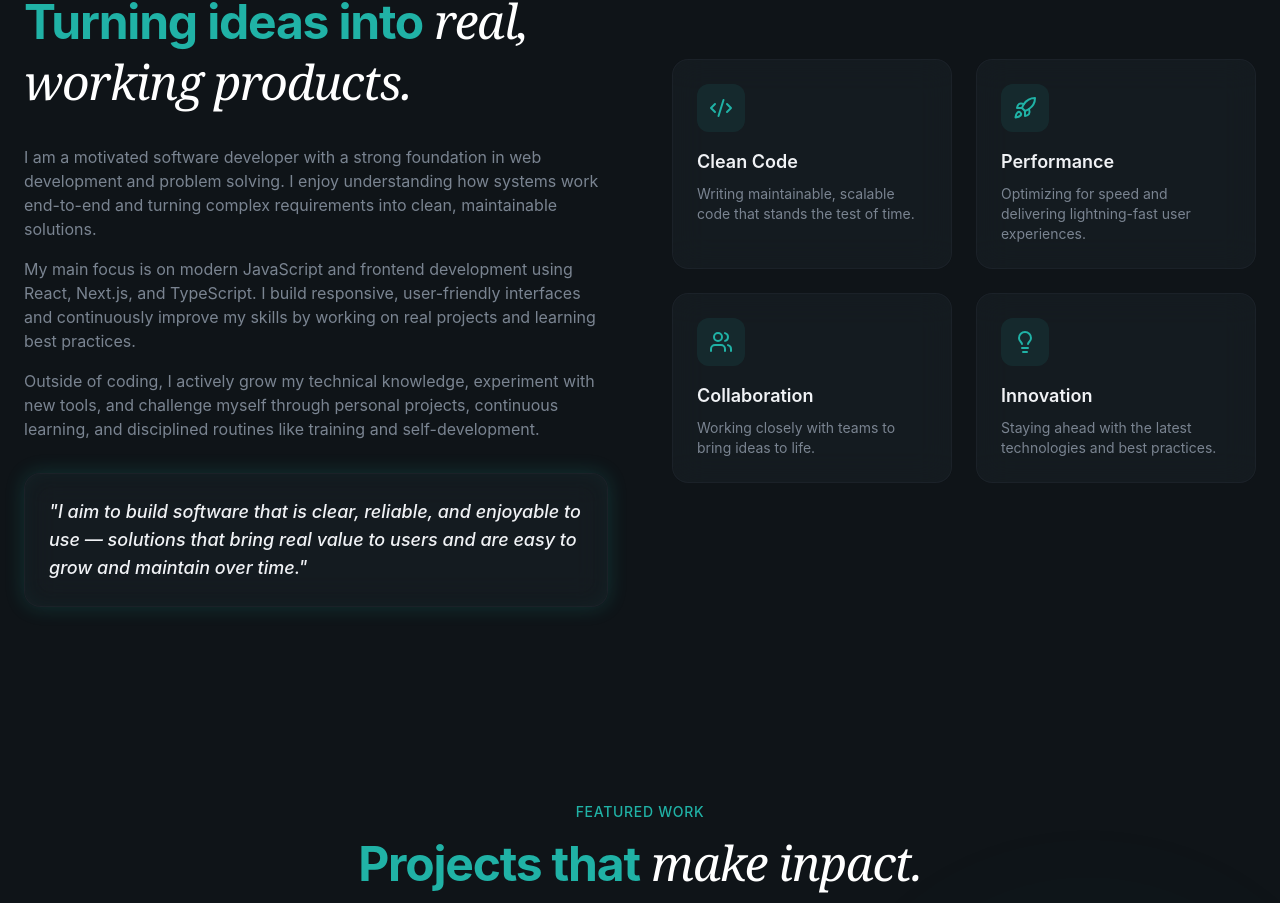
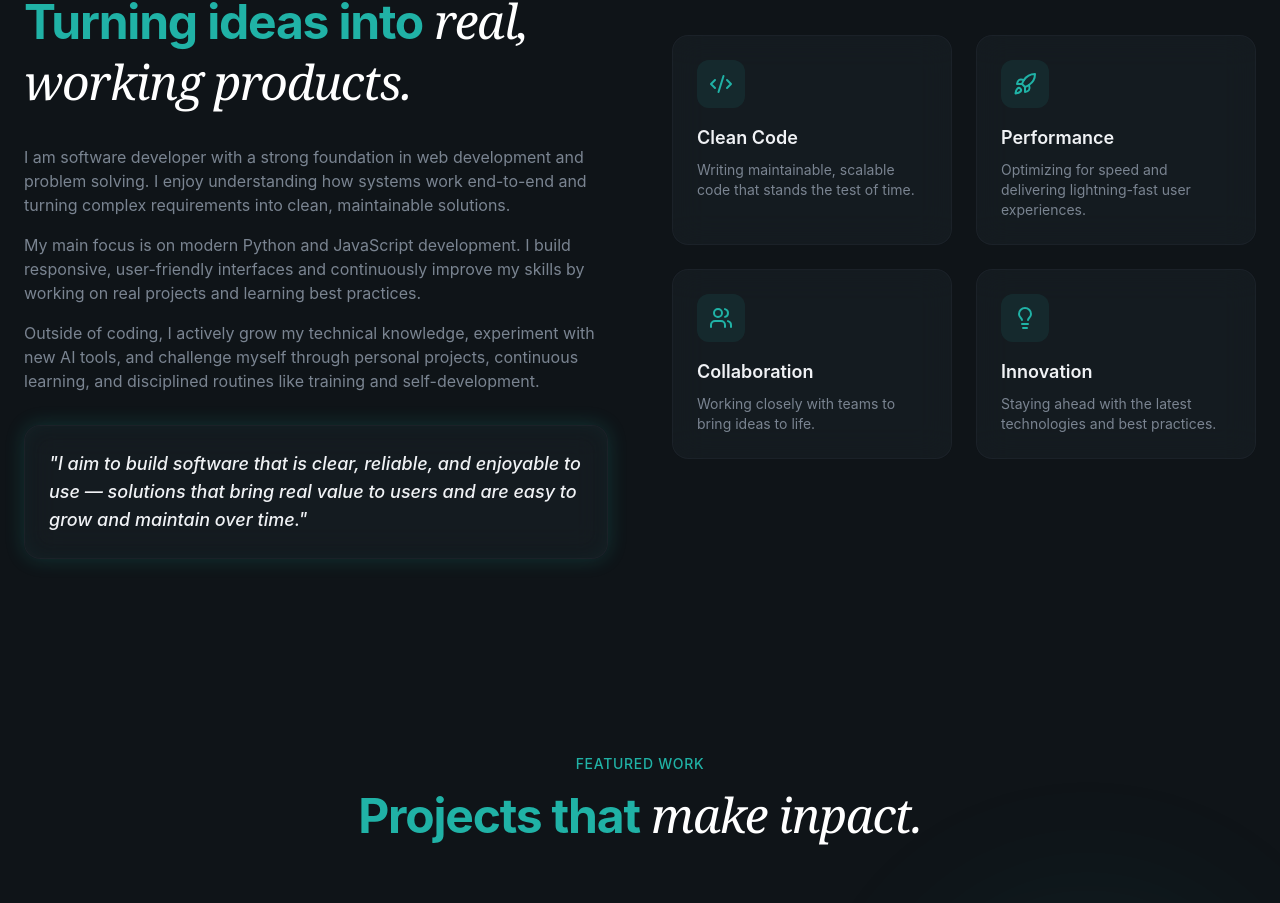
Before and after one commit to RNanko/ud, a Next.js app: page /portfolio in a window 1280 px wide. Shown: the part 1191-2094 px from the top of the page. Built offline with nearby package versions, Linux system fonts and the light colour scheme.

Commit message:
profile update 2

```diff
--- a/app/components/portfolio-sections/About.jsx
+++ b/app/components/portfolio-sections/About.jsx
@@ -55,22 +55,21 @@ export default function About() {
 
             <div className="space-y-4 text-muted-foreground animate-fade-in animation-delay-200">
               <p>
-                I am a motivated software developer with a strong foundation in
+                I am software developer with a strong foundation in
                 web development and problem solving. I enjoy
                 understanding how systems work end-to-end and turning complex
                 requirements into clean, maintainable solutions.
               </p>
 
               <p>
-                My main focus is on modern JavaScript and frontend development
-                using React, Next.js, and TypeScript. I build responsive,
+                My main focus is on modern Python and JavaScript development. I build responsive,
                 user-friendly interfaces and continuously improve my skills by
                 working on real projects and learning best practices.
               </p>
 
               <p>
                 Outside of coding, I actively grow my technical knowledge,
-                experiment with new tools, and challenge myself through personal
+                experiment with new AI tools, and challenge myself through personal
                 projects, continuous learning, and disciplined routines like
                 training and self-development.
               </p>
```
